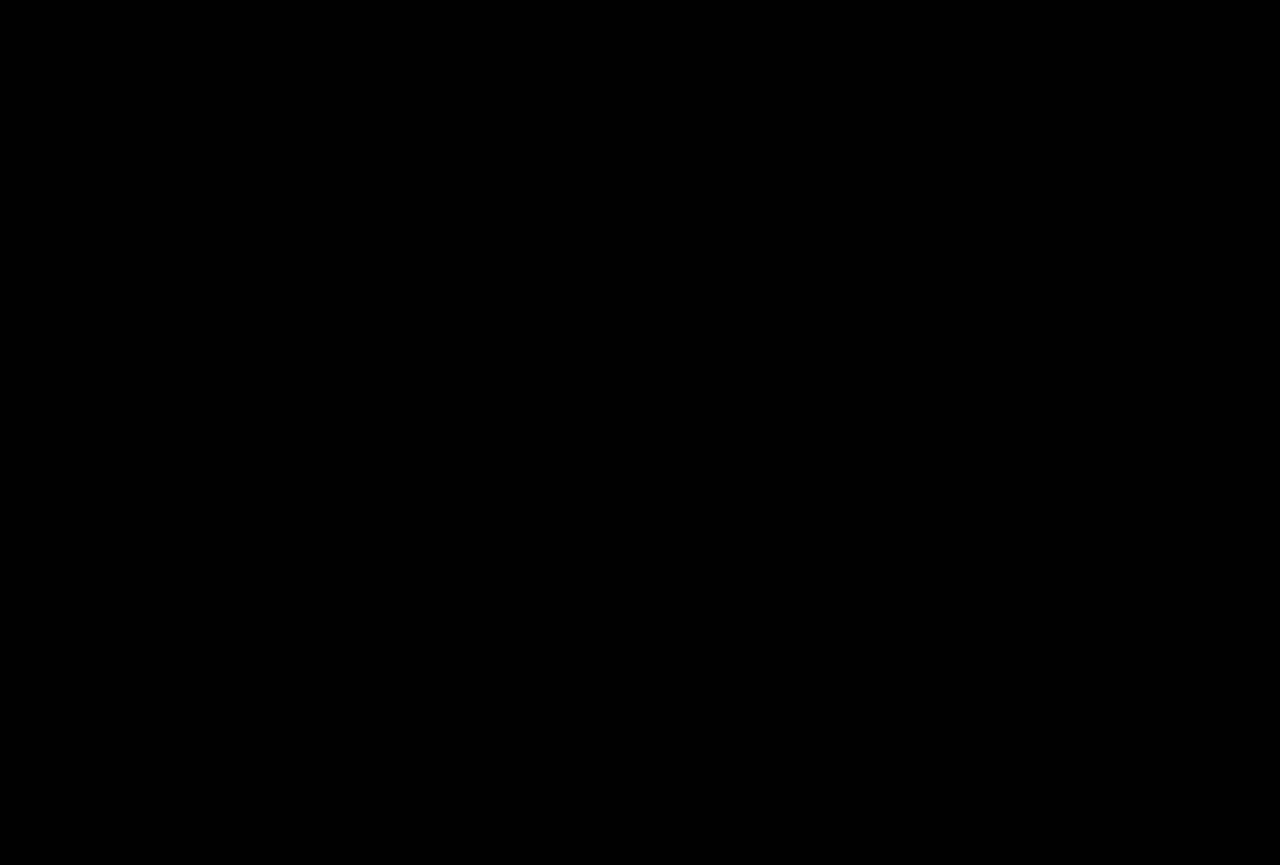
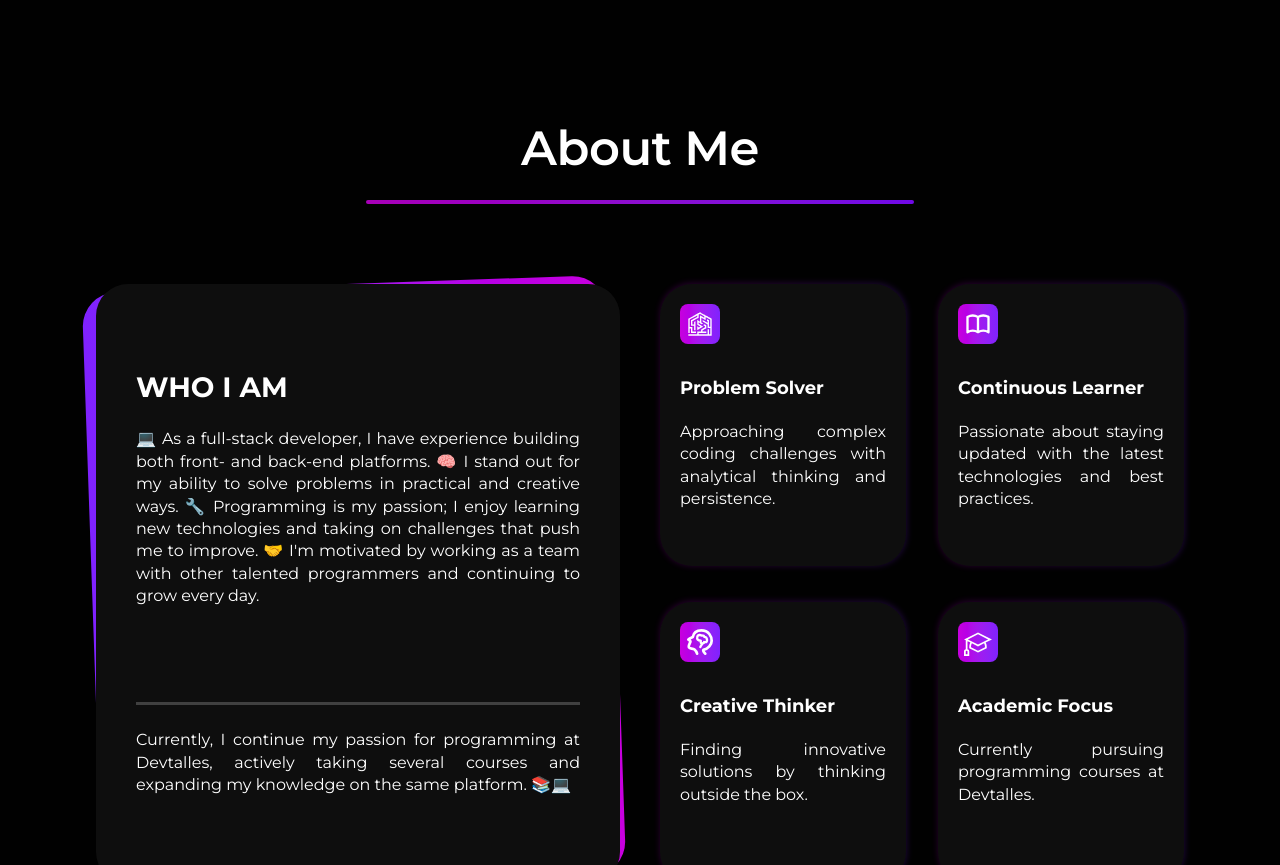
Before and after one commit to ArturoZAC/testing-forport-4z4c, a Next.js app: page / in a window 1280 px wide. Shown: the part 840-1705 px from the top of the page. Before the commit the page ends 800 px from the top, so only its background shows below. Built offline with nearby package versions, Linux system fonts and the light colour scheme.

Commit message:
resetMain

```diff
--- a/src/app/(home)/page.tsx
+++ b/src/app/(home)/page.tsx
@@ -5,12 +5,12 @@ export default function HomePage() {
   return (
     <>
     <Hero/>
-    {/* <About/>
+    <About/>
     <Education />
     <Skills />
     <Projects />
     <Contact />
-    <Footer /> */}
+    <Footer />
     </>
   );
 }
```
